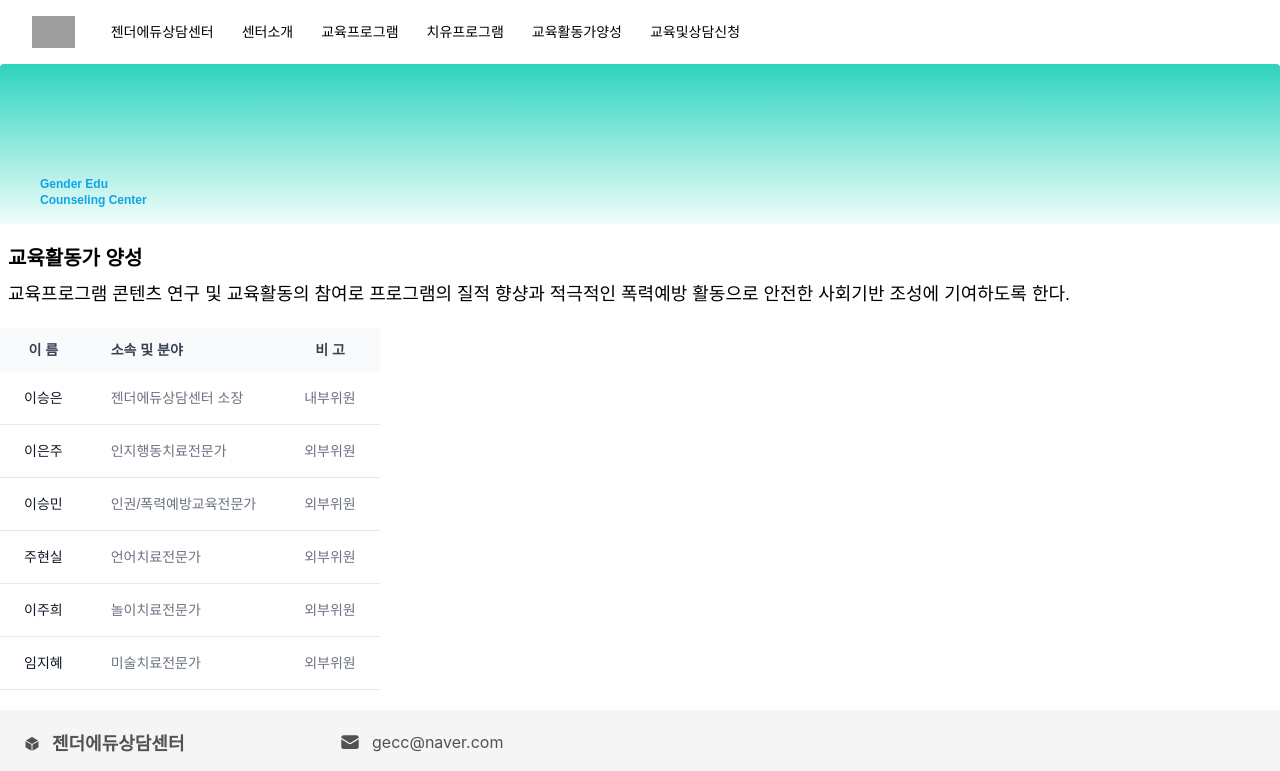
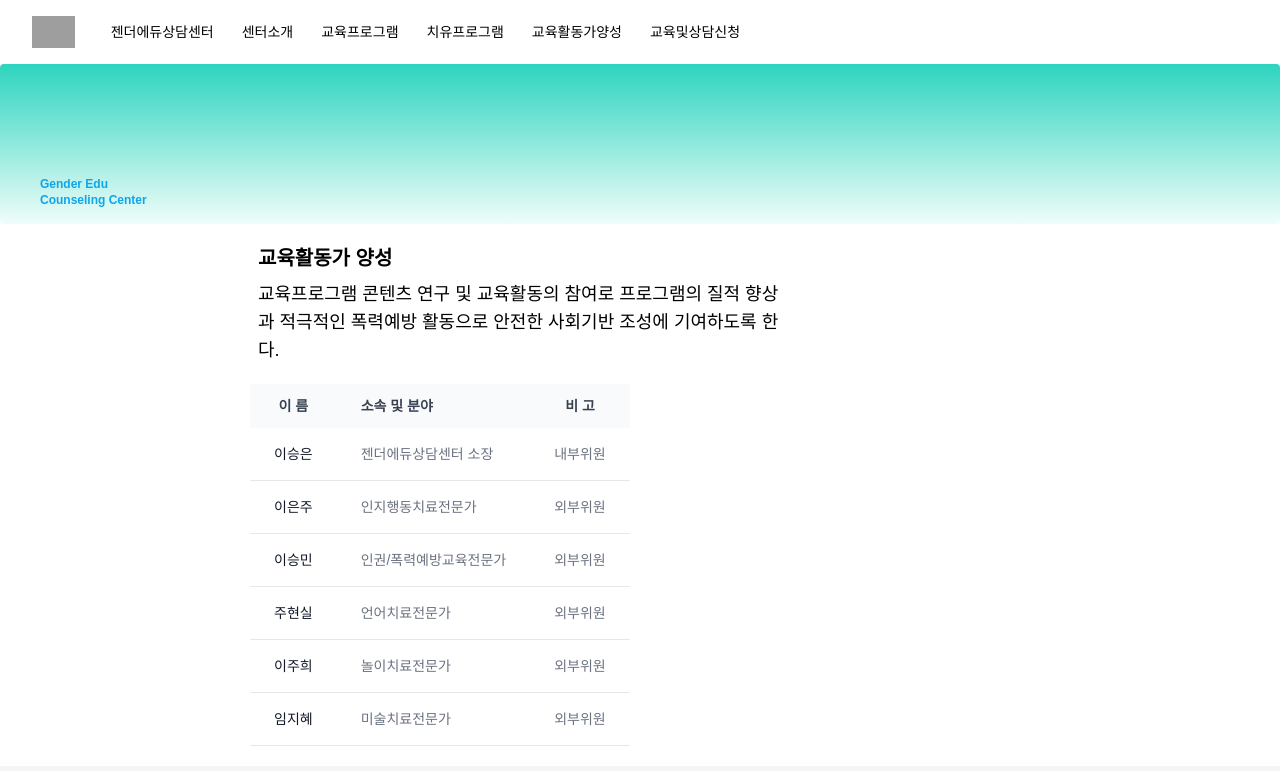
Before and after one commit to ohwonsuk/gender-edu, a React (Create React App) app: page /training in a window 1280 px wide. Shown: the top 771 px of the page. Built offline with nearby package versions, Linux system fonts and the light colour scheme; grey boxes are pictures that could not be loaded; a web font is replaced by a local one.

Commit message:
화면별 컨텐츠 가운데 정렬 적용

```diff
--- a/src/pages/About.js
+++ b/src/pages/About.js
@@ -26,6 +26,7 @@ const About = () => {
         </div>
       </div>
       {/* my-4 md:my-10 상단 메뉴 마진 제거*/}
+      <div className="w-700px md:pl-[150px] lg:pl-[250px]">
         <div className="font-ibmsans pl-2 mt-5 font-bold text-xl mb-2">
           전더에듀상담센터는
         </div>
@@ -35,6 +36,7 @@ const About = () => {
         <Profile />
         <hr className="w-48 h-1 mx-auto my-4 bg-gray-100 border-0 rounded md:my-10 dark:bg-gray-700" />
         <History />
+      </div>
       <Footer />
     </>
   );
--- a/src/pages/Home.js
+++ b/src/pages/Home.js
@@ -8,7 +8,7 @@ import Board from '../components/Board';
 const Home = () => {
   return (
     <>
-      <div className="w-full h-40 mx-auto bg-gradient-to-b from-teal-400 to-teal-50 border-0 rounded">
+      <div className="w-auto h-40 mx-auto bg-gradient-to-b from-teal-400 to-teal-50 border-0 rounded">
         <div className="font-ibmsans text-xs text-sky-500 pt-28 pl-10 font-semibold">
           Gender Edu
         </div>
@@ -16,10 +16,12 @@ const Home = () => {
           Counseling Center
         </div>
       </div>
-      <Main />
-      <MainProfile />
-      <WorkItem />
-      <Board />
+      <div className="w-700px md:pl-[160px] lg:pl-[250px]">
+        <Main />
+        <MainProfile />
+        <WorkItem />
+        <Board />
+      </div>
       <Footer />
     </>
   );
--- a/src/pages/Training.js
+++ b/src/pages/Training.js
@@ -13,14 +13,16 @@ const Training = () => {
           Counseling Center
         </div>
       </div>
-      <div className="font-ibmsans pl-2 mt-5 font-bold text-xl mb-2">
-        교육활동가 양성
+      <div className="w-700px md:pl-[160px] lg:pl-[250px]">
+        <div className="font-ibmsans pl-2 mt-5 font-bold text-xl mb-2">
+          교육활동가 양성
+        </div>
+        <div className="w-[530px] font-ibmsans pl-2 text-left text-lg mb-5">
+          교육프로그램 콘텐츠 연구 및 교육활동의 참여로 프로그램의 질적 향상과
+          적극적인 폭력예방 활동으로 안전한 사회기반 조성에 기여하도록 한다.
+        </div>
+        <Table />
       </div>
-      <div className="font-ibmsans pl-2 text-left text-lg mb-5">
-        교육프로그램 콘텐츠 연구 및 교육활동의 참여로 프로그램의 질적 향샹과
-        적극적인 폭력예방 활동으로 안전한 사회기반 조성에 기여하도록 한다.
-      </div>
-      <Table />
       <Footer />
     </>
   );
```
Lines whose indentation alone changed are shown as unchanged.
